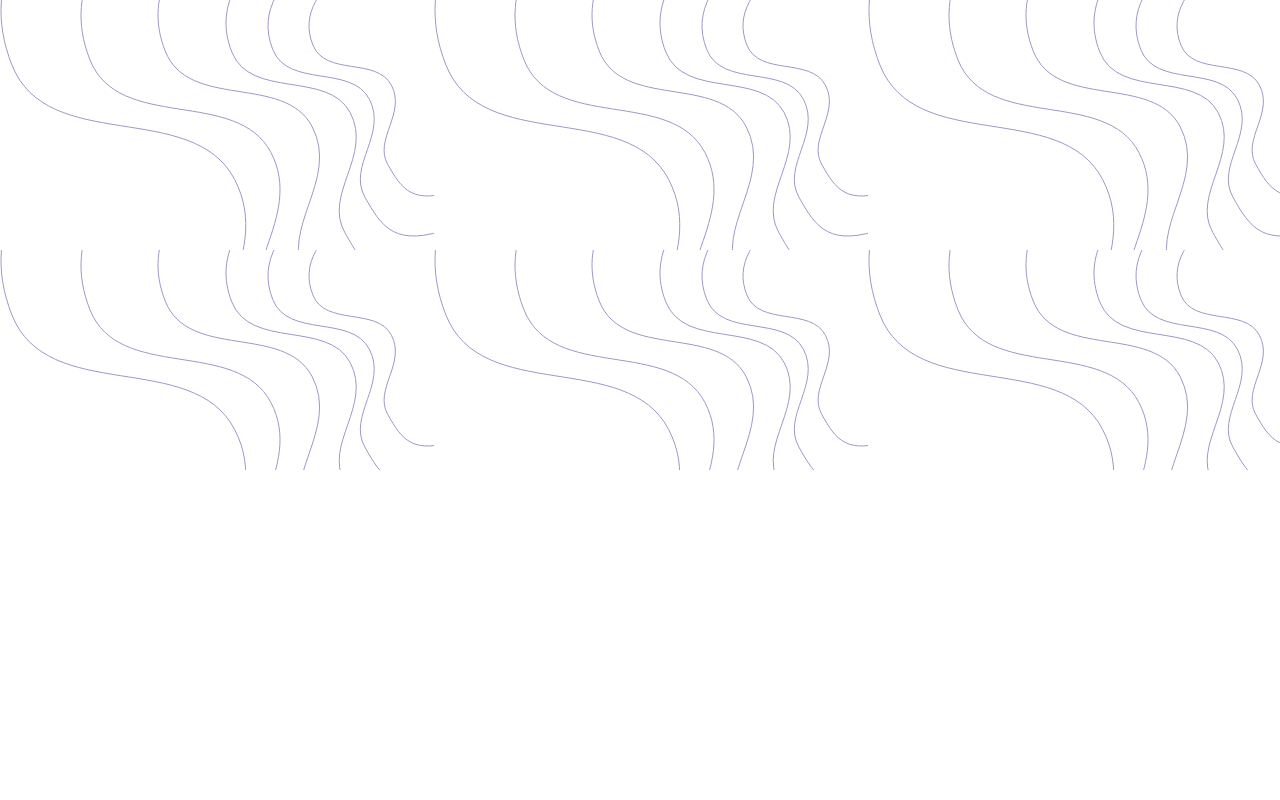
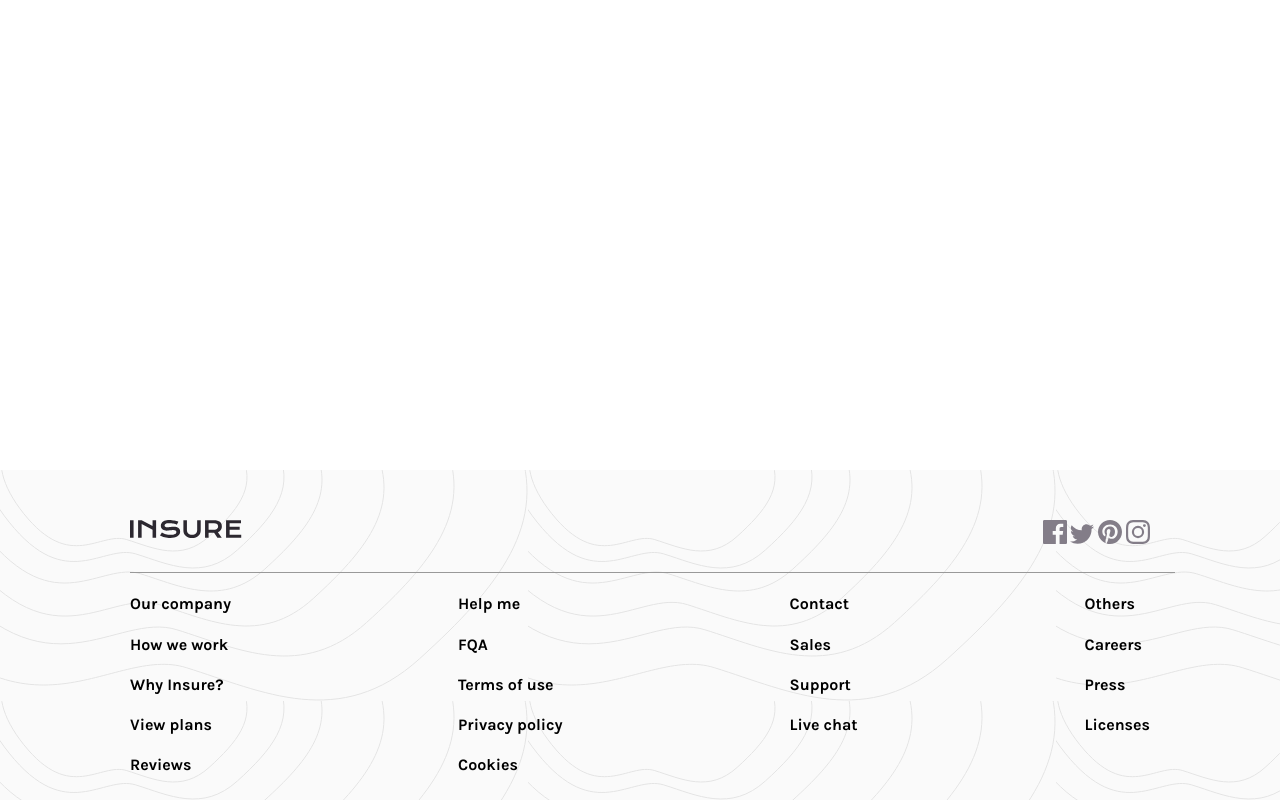
Before and after one commit to CoRistar/CoRistar, a plain HTML site: page index.html in a window 1280 px wide. Shown: the part 2000-2800 px from the top of the page. Before the commit the page ends 2470 px from the top, so only its background shows below. Drawn offline with Linux system fonts and the light colour scheme; files whose address does not match are found by name.

Commit message:
Update index.html

```diff
--- a/index.html
+++ b/index.html
@@ -35,10 +35,10 @@
     <nav>
       <img src="./images/logo.svg" alt="">
       <ul>
-        <li><a href="#">How we work</a></li>
-        <li><a href="#">Blog</a></li>
-        <li><a href="#">Account</a></li>
-        <li class="box"><a href="#">View plans</a></li>
+        <li><a href="#"><b>How we work</b></a></li>
+        <li><a href="#"><b>Blog</b></a></li>
+        <li><a href="#"><b>Account</b></a></li>
+        <li class="box"><a href="#"><b>View plans</b></a></li>
       </ul>
     </nav>
 
@@ -51,10 +51,11 @@
           <p style="color: white;">Get your life insurance coverage easier and faster. We blend our expertise
             and technology to help you find the plan that’s right for you. Ensure you
             and your loved ones are protected.</p>
-            <div class="btn" onclick="handleButtonClick()">View plans</div>
+            <div class="btn" onclick="handleButtonClick()"><b>View plans</b></div>
 
 
-
+        <!-- <img src="images/bg-pattern-intro-right-desktop.svg" alt="">
+          <img src="images/bg-pattern-how-we-work-desktop.svg" alt="">  -->
 
        </div>
        <div class="photo">
@@ -88,14 +89,64 @@
               sure you’re covered when you need it.</p>
           </div>
         </div>
+        <div class="findmorebox">
+          <h2>Find out more <br> about how we work</h2>
+          <div class="btn" onclick="handleButtonClick()"> <b>How we work</b></div>
+        </div>
+
       </div>
+
     </section>
+    <footer>
+      <div class="backgroundimage"></div>
+      <div class="aboveline">
+        <div class="logo"><img src="./images/logo.svg" alt=""></div>
+        <div class="socials">
+          <img src="images/icon-facebook.svg" alt="">
+          <img src="images/icon-twitter.svg" alt="">
+          <img src="images/icon-pinterest.svg" alt="">
+          <img src="images/icon-instagram.svg" alt="">
+        </div>
+      </div>
+      <div class="footerline"></div>
+      <div class="belowline">
+        <div class="footergrids">
+          <div class="Our company">
+            <h4>Our company</h4>
+            <h4>How we work</h4>
+            <h4>Why Insure?</h4>
+            <h4>View plans</h4>
+            <h4>Reviews</h4>
+          </div>
+          <div class="Help me">
+            <h4>Help me</h4>
+            <h4>FQA</h4>
+            <h4>Terms of use</h4>
+            <h4>Privacy policy</h4>
+            <h4>Cookies</h4>
+          </div>
+          <div class="Contact">
+            <h4>Contact</h4>
+            <h4>Sales</h4>
+            <h4>Support</h4>
+            <h4>Live chat</h4>
+          </div>
+          <div class="Others">
+            <h4>Others</h4>
+            <h4>Careers</h4>
+            <h4>Press</h4>
+            <h4>Licenses</h4>
 
+          </div>
+
+        </div>
+      </div>
+    </footer>
     <script>
       function handleButtonClick() {
 
   console.log("Button clicked!");
       }
     </script>
-      </body>
+     </body>
 </html>
```
